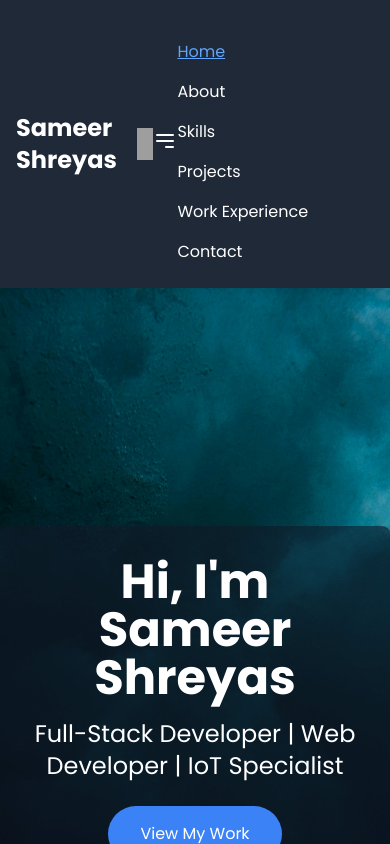
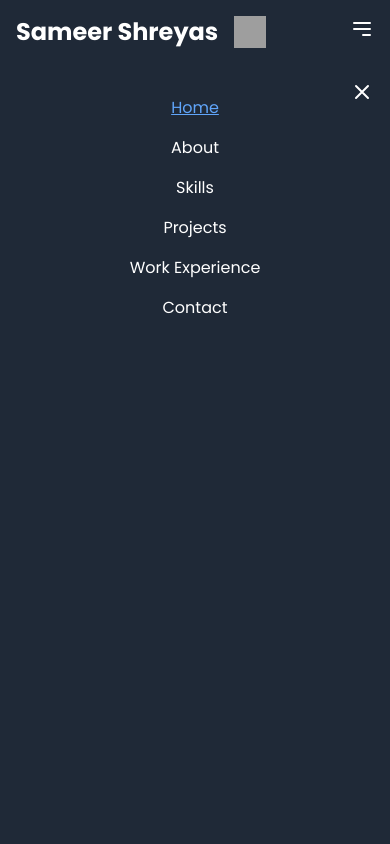
Before and after one commit to Varuno8/Portfolio, a React (Vite) app: page / in a window 390 px wide. Both pictures are taken after a click on the button 362 px from the left and 28 px from the top of the page. Shown: the top 844 px of the page. Built offline with nearby package versions, Linux system fonts and the light colour scheme; grey boxes are pictures that could not be loaded.

Commit message:
some changes in hte mobile version

```diff
--- a/src/components/Navbar.jsx
+++ b/src/components/Navbar.jsx
@@ -54,14 +54,35 @@ const Navbar = () => {
         <div
           className={`${
             isOpen ? 'block' : 'hidden'
-          } w-full md:flex md:items-center md:w-auto md:space-x-4 bg-gray-800 md:bg-transparent md:mt-0 mt-4`}
+          } absolute top-0 left-0 w-full h-screen bg-gray-800 md:bg-transparent md:h-auto md:relative md:flex md:items-center md:w-auto md:space-x-4 mt-16 md:mt-0 p-6 md:p-0`}
         >
+          {/* Close Icon for Mobile */}
+          <button
+            onClick={toggleMenu}
+            className="absolute top-4 right-4 text-white md:hidden"
+          >
+            <svg
+              className="w-6 h-6"
+              fill="none"
+              stroke="currentColor"
+              viewBox="0 0 24 24"
+              xmlns="http://www.w3.org/2000/svg"
+            >
+              <path
+                strokeLinecap="round"
+                strokeLinejoin="round"
+                strokeWidth="2"
+                d="M6 18L18 6M6 6l12 12"
+              ></path>
+            </svg>
+          </button>
+
           <NavLink
             to="/"
             className={({ isActive }) =>
               isActive
-                ? 'text-blue-400 underline block py-2 md:inline-block'
-                : 'text-white hover:text-blue-400 transition-colors duration-300 block py-2 md:inline-block'
+                ? 'text-blue-400 underline block py-2 text-center'
+                : 'text-white hover:text-blue-400 transition-colors duration-300 block py-2 text-center'
             }
             onClick={toggleMenu}
           >
@@ -71,8 +92,8 @@ const Navbar = () => {
             to="/about"
             className={({ isActive }) =>
               isActive
-                ? 'text-blue-400 underline block py-2 md:inline-block'
-                : 'text-white hover:text-blue-400 transition-colors duration-300 block py-2 md:inline-block'
+                ? 'text-blue-400 underline block py-2 text-center'
+                : 'text-white hover:text-blue-400 transition-colors duration-300 block py-2 text-center'
             }
             onClick={toggleMenu}
           >
@@ -82,8 +103,8 @@ const Navbar = () => {
             to="/skills"
             className={({ isActive }) =>
               isActive
-                ? 'text-blue-400 underline block py-2 md:inline-block'
-                : 'text-white hover:text-blue-400 transition-colors duration-300 block py-2 md:inline-block'
+                ? 'text-blue-400 underline block py-2 text-center'
+                : 'text-white hover:text-blue-400 transition-colors duration-300 block py-2 text-center'
             }
             onClick={toggleMenu}
           >
@@ -93,8 +114,8 @@ const Navbar = () => {
             to="/projects"
             className={({ isActive }) =>
               isActive
-                ? 'text-blue-400 underline block py-2 md:inline-block'
-                : 'text-white hover:text-blue-400 transition-colors duration-300 block py-2 md:inline-block'
+                ? 'text-blue-400 underline block py-2 text-center'
+                : 'text-white hover:text-blue-400 transition-colors duration-300 block py-2 text-center'
             }
             onClick={toggleMenu}
           >
@@ -104,8 +125,8 @@ const Navbar = () => {
             to="/experience"
             className={({ isActive }) =>
               isActive
-                ? 'text-blue-400 underline block py-2 md:inline-block'
-                : 'text-white hover:text-blue-400 transition-colors duration-300 block py-2 md:inline-block'
+                ? 'text-blue-400 underline block py-2 text-center'
+                : 'text-white hover:text-blue-400 transition-colors duration-300 block py-2 text-center'
             }
             onClick={toggleMenu}
           >
@@ -115,8 +136,8 @@ const Navbar = () => {
             to="/contact"
             className={({ isActive }) =>
               isActive
-                ? 'text-blue-400 underline block py-2 md:inline-block'
-                : 'text-white hover:text-blue-400 transition-colors duration-300 block py-2 md:inline-block'
+                ? 'text-blue-400 underline block py-2 text-center'
+                : 'text-white hover:text-blue-400 transition-colors duration-300 block py-2 text-center'
             }
             onClick={toggleMenu}
           >
```
